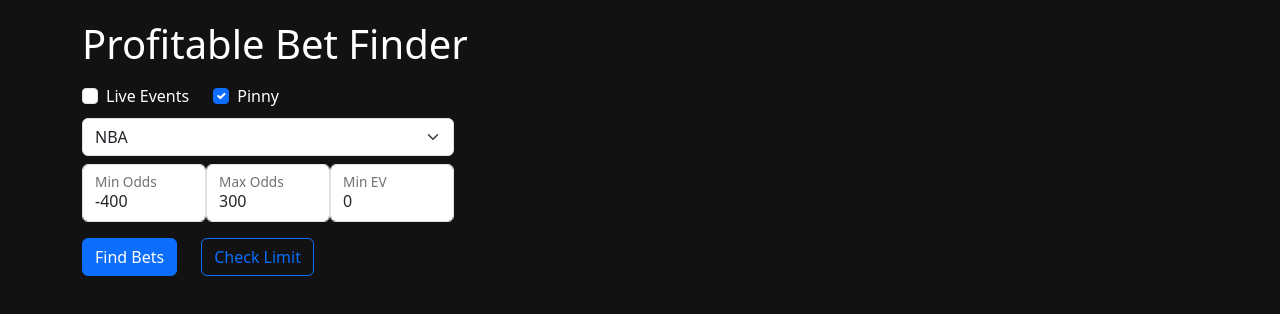
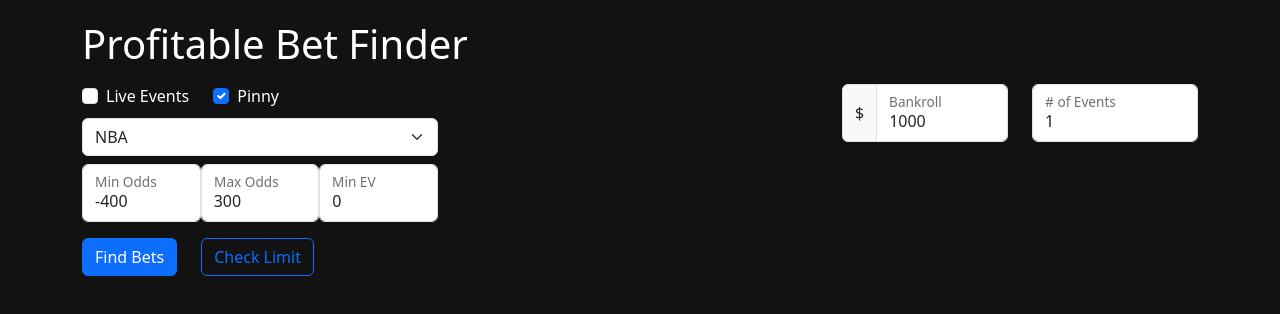
Before and after one commit to mattkeefer/sports-odds-react, a React (Create React App) app: page / in a window 1280 px wide. Shown: the top 314 px of the page. Built offline with nearby package versions, Linux system fonts and the light colour scheme; no server answers.

Commit message:
Add bankroll, limit

```diff
--- a/src/Clients/oddsClient.ts
+++ b/src/Clients/oddsClient.ts
@@ -6,7 +6,7 @@ const api = axios.create({
 const NODE_API = process.env.REACT_APP_BASE_API;
 
 export const findGoodBets = async (
-    live: boolean, leagueID: string, minOdds: number, maxOdds: number, minEV: number, comparePinnacle: boolean, bankroll: number,
+    live: boolean, leagueID: string, minOdds: number, maxOdds: number, minEV: number, comparePinnacle: boolean, bankroll: number, limit: number,
 ) => {
   const response = await api.get(`${NODE_API}/good-bets`, {
     params: {
@@ -17,6 +17,7 @@ export const findGoodBets = async (
       minEV,
       comparePinnacle,
       bankroll,
+      limit,
     },
   });
   return response.data;
--- a/src/Components/BookEntry.tsx
+++ b/src/Components/BookEntry.tsx
@@ -4,16 +4,16 @@ export default function BookEntry({bookEntry}: { bookEntry: any }) {
   return (
       <ListGroupItem
           className="bg-dark text-white-50">
-        <div className="flex-grow-1 row">
+        <div className="row">
           <div className="col-2">{bookEntry.name}</div>
-          <div className="col">
+          <div className="col-2">
             <Badge bg="primary me-2">{bookEntry.odds > 0 && '+'}{bookEntry.odds}</Badge>
             {bookEntry.overUnder && `o/u: ${bookEntry.overUnder}`}
           </div>
-          <div className="col">
+          <div className="col-2">
             <Badge bg="success">{(bookEntry.ev * 100).toFixed(2)}%</Badge>
           </div>
-          <div className="col">
+          <div className="col-2">
             <Badge bg="danger">${(bookEntry.recommendedBetSize).toFixed(2)}</Badge>
           </div>
         </div>
--- a/src/Components/MarketEntryTitle.tsx
+++ b/src/Components/MarketEntryTitle.tsx
@@ -4,7 +4,7 @@ export default function MarketEntryTitle({marketEntry}: { marketEntry: any }) {
   return (
       <div className="row">
         <div className="col-3">{marketEntry.marketName}</div>
-        <div className="col">{marketEntry.sideID}</div>
+        <div className="col-2">{marketEntry.sideID.charAt(0).toUpperCase() + marketEntry.sideID.slice(1)}</div>
         <div className="col">
           Fair: {marketEntry.fairOdds > 0 && '+'}{marketEntry.fairOdds}
           {marketEntry.fairOverUnder && `, o/u: ${marketEntry.fairOverUnder}`}
--- a/src/Screens/Home.tsx
+++ b/src/Screens/Home.tsx
@@ -1,16 +1,17 @@
 import {
   Alert,
-  Button,
+  Button, Col,
   Container,
   FloatingLabel,
   Form,
   FormCheck, FormControl,
-  FormSelect, ProgressBar,
+  FormSelect, InputGroup, ProgressBar,
   Row
 } from "react-bootstrap";
 import {useState} from "react";
 import EventList from "../Components/EventList";
 import {fetchAccountLimits, findGoodBets} from "../Clients/oddsClient";
+import InputGroupText from "react-bootstrap/InputGroupText";
 
 export default function Home() {
   const [events, setEvents] = useState([]);
@@ -23,7 +24,8 @@ export default function Home() {
   const [minOdds, setMinOdds] = useState(-400);
   const [maxOdds, setMaxOdds] = useState(300);
   const [minEV, setMinEV] = useState(0.0);
-  const [bankroll, setBankRoll] = useState(1000);
+  const [bankroll, setBankroll] = useState(1000);
+  const [limit, setLimit] = useState(1);
 
   const fetchLimits = async () => {
     const res = await fetchAccountLimits();
@@ -37,7 +39,7 @@ export default function Home() {
       setIsSearchComplete(false);
       setEvents([]);
       setError(undefined);
-      const res = await findGoodBets(isLive, leagueID, minOdds, maxOdds, minEV / 100, isPinny, bankroll);
+      const res = await findGoodBets(isLive, leagueID, minOdds, maxOdds, minEV / 100, isPinny, bankroll, limit);
       if (res) {
         setEvents(res);
         setIsSearchComplete(true);
@@ -58,6 +60,7 @@ export default function Home() {
           <h1>Profitable Bet Finder</h1>
         </Row>
         {error && <Alert variant="danger">{error.message}</Alert>}
+        <div className="row">
           <Form className="mb-4 col-4">
             <div className="d-flex mb-2">
               <FormCheck type="checkbox" label="Live Events" checked={isLive}
@@ -95,6 +98,27 @@ export default function Home() {
                 Limit</Button>
             </div>
           </Form>
+          <div className="col-4"></div>
+          <Form className="col-4">
+            <Row>
+              <Col >
+                <InputGroup className="mb-2">
+                  <InputGroupText>$</InputGroupText>
+                  <FloatingLabel label="Bankroll">
+                    <FormControl type="number" value={bankroll}
+                                 onChange={(e) => setBankroll(parseFloat(e.target.value))}/>
+                  </FloatingLabel>
+                </InputGroup>
+              </Col>
+              <Col>
+                <FloatingLabel label="# of Events">
+                  <FormControl type="number" value={limit}
+                               onChange={(e) => setLimit(parseInt(e.target.value))}/>
+                </FloatingLabel>
+              </Col>
+            </Row>
+          </Form>
+        </div>
         {apiLimit !== 0 && <ProgressBar className="mb-4" now={apiLimit} label={`${apiLimit}%`}/>}
         {isSearchComplete && events.length > 0 && <EventList events={events} isPinny={isPinny}/>}
         {isSearchComplete && events.length === 0 &&
```
Lines whose indentation alone changed are shown as unchanged.
